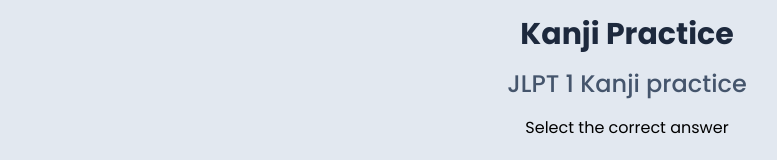
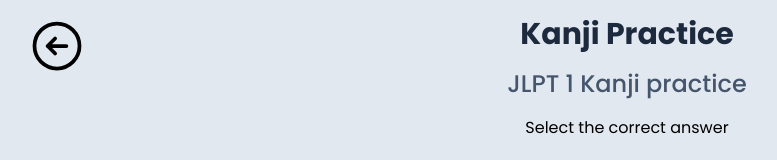
Before and after one commit to FranckHeCai/benkyou, a React (Vite) app: page /kanjis/jlpt/1/practice in a window 1280 px wide. Shown: the top 160 px of the page, without its empty margins (13-790 px from the left). Built offline with nearby package versions, Linux system fonts and the light colour scheme.

Commit message:
add BackButton component to Practice page for improved navigation

```diff
--- a/src/pages/Practice.tsx
+++ b/src/pages/Practice.tsx
@@ -3,6 +3,7 @@ import { useNavigate, useParams } from "react-router-dom";
 import { shuffleKanjis } from "services/shuffle";
 import { useKanjiStore } from "store/store";
 import type { CompleteKanji, QuestionType } from "types";
+import BackButton from "@components/BackButton"
 const Practice = () => {
   const {kanjiLessons, currentLesson, kanjiPracticeArray } = useKanjiStore(state => state)
   const {kanji} = useParams()
@@ -98,6 +99,7 @@ const Practice = () => {
 
   return (
     <div className="flex flex-col items-center gap-4 p-3 sm:p-4">
+      <BackButton route="/" />
       <h1 className="text-xl font-bold text-slate-800 sm:text-3xl">Kanji Practice</h1>
       <h2 className="text-lg sm:text-2xl font-medium text-slate-600">JLPT {kanji} Kanji practice</h2>
       { kanjiPracticeArray.length > 0 &&
```
